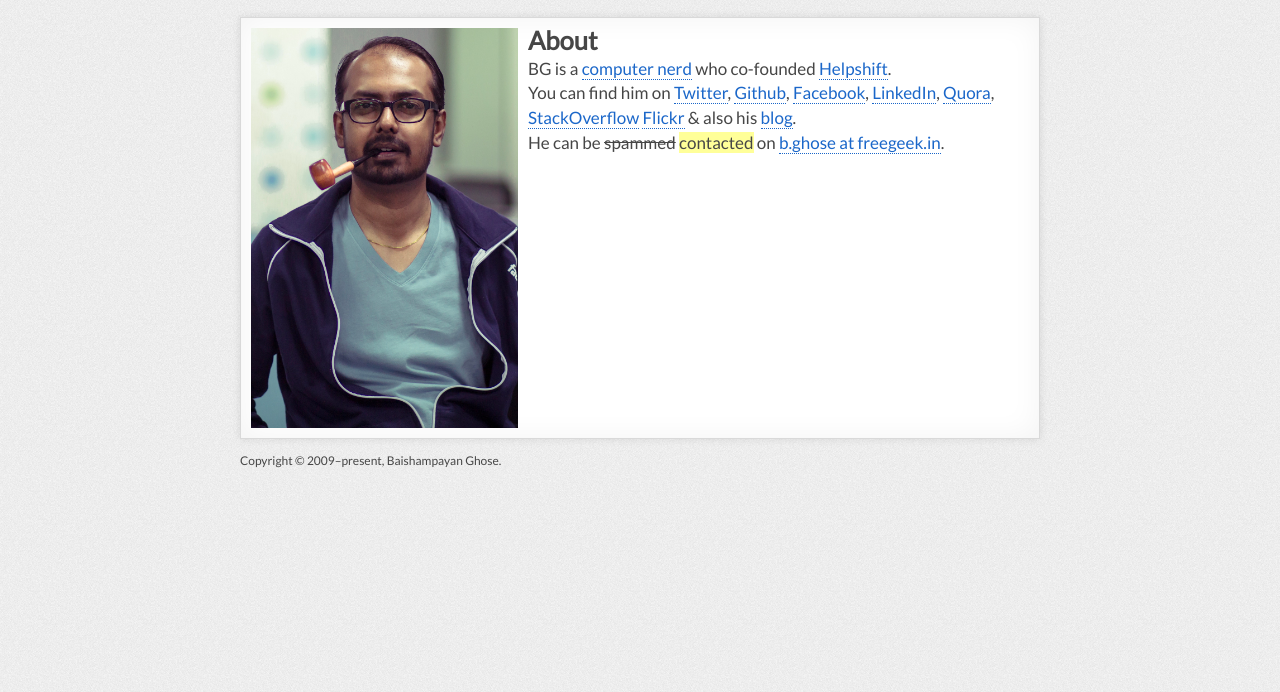
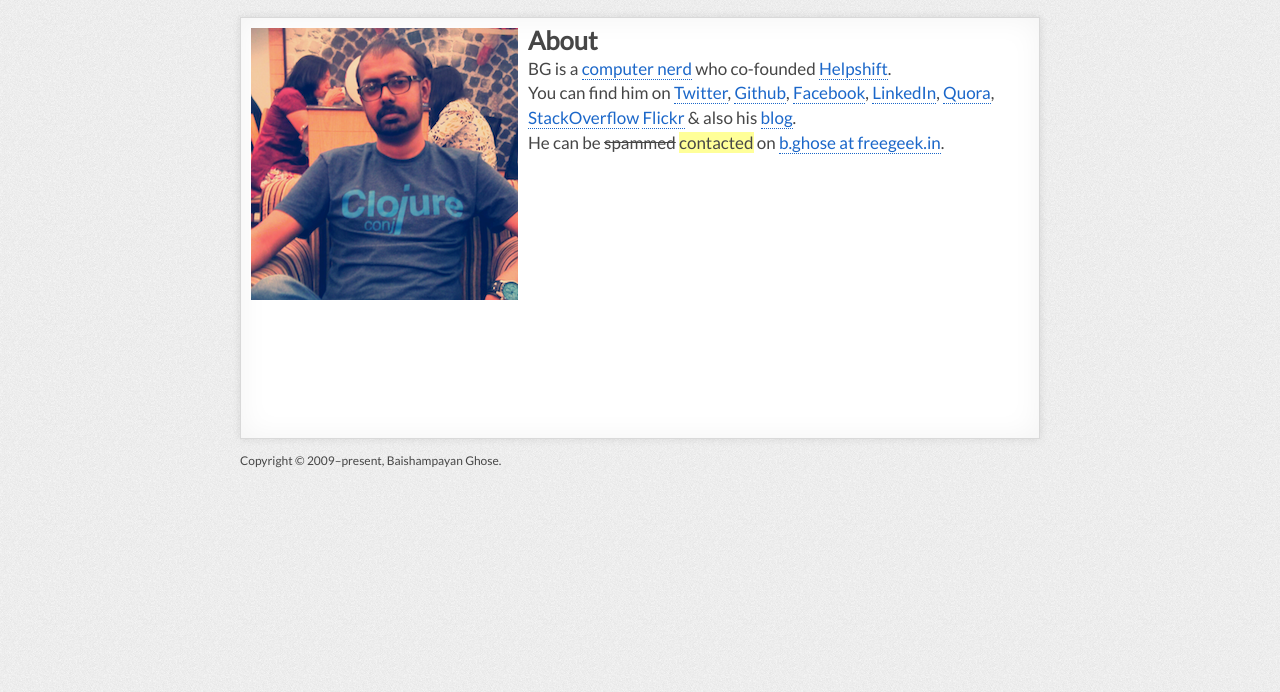
Before and after one commit to ghoseb/ghoseb.github.com, a plain HTML site: page index.html in a window 1280 px wide. Shown: the part 88-780 px from the top of the page. Drawn offline with Linux system fonts and the light colour scheme.

Commit message:
Change pic

```diff
--- a/index.html
+++ b/index.html
@@ -17,7 +17,7 @@
       </header>
       <section id="content">
         <aside id="pic">
-          <img itemprop="photo" title="Baishampayan Ghose" alt="Baishampayan Ghose" src="/images/bg.png" width="267" />
+          <img itemprop="photo" title="Baishampayan Ghose" alt="Baishampayan Ghose" src="/images/bg2.png" width="267" />
         </aside>
         <article id="info">
           <h3>About</h3>
```
Also changed, not shown: images/bg2.png (added).
